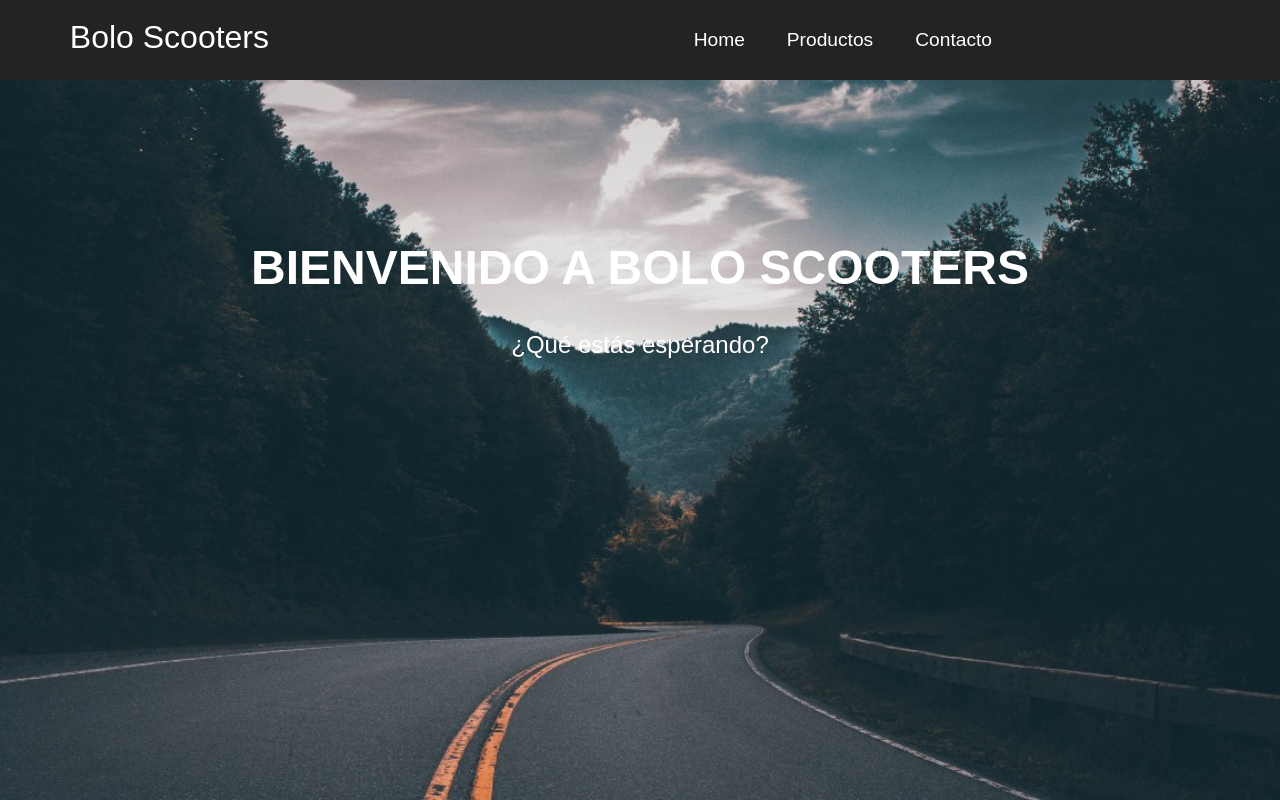
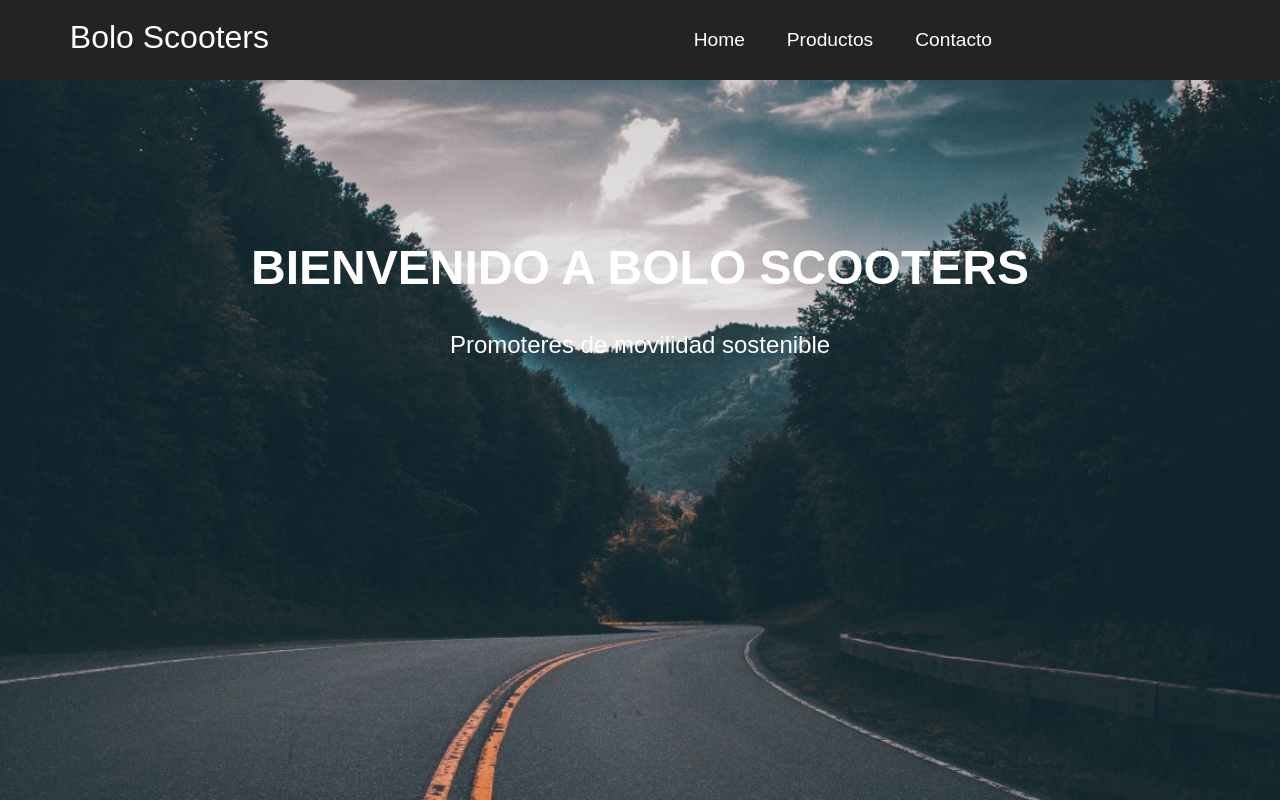
Before and after one commit to DiegoEspinoza10/boloscooters-web, a React (Create React App) app: page / in a window 1280 px wide. Shown: the top 800 px of the page. Built offline with nearby package versions, Linux system fonts and the light colour scheme.

Commit message:
Changing HeroSection subtittle

```diff
--- a/src/components/HeroSection.js
+++ b/src/components/HeroSection.js
@@ -6,7 +6,7 @@ function HeroSection() {
   return (
     <div className='hero-container'>
         <h1>BIENVENIDO A BOLO SCOOTERS</h1>
-        <p>¿Qué estás esperando?</p>
+        <p>Promoteres de movilidad sostenible</p>
     </div>
   )
 }
```
